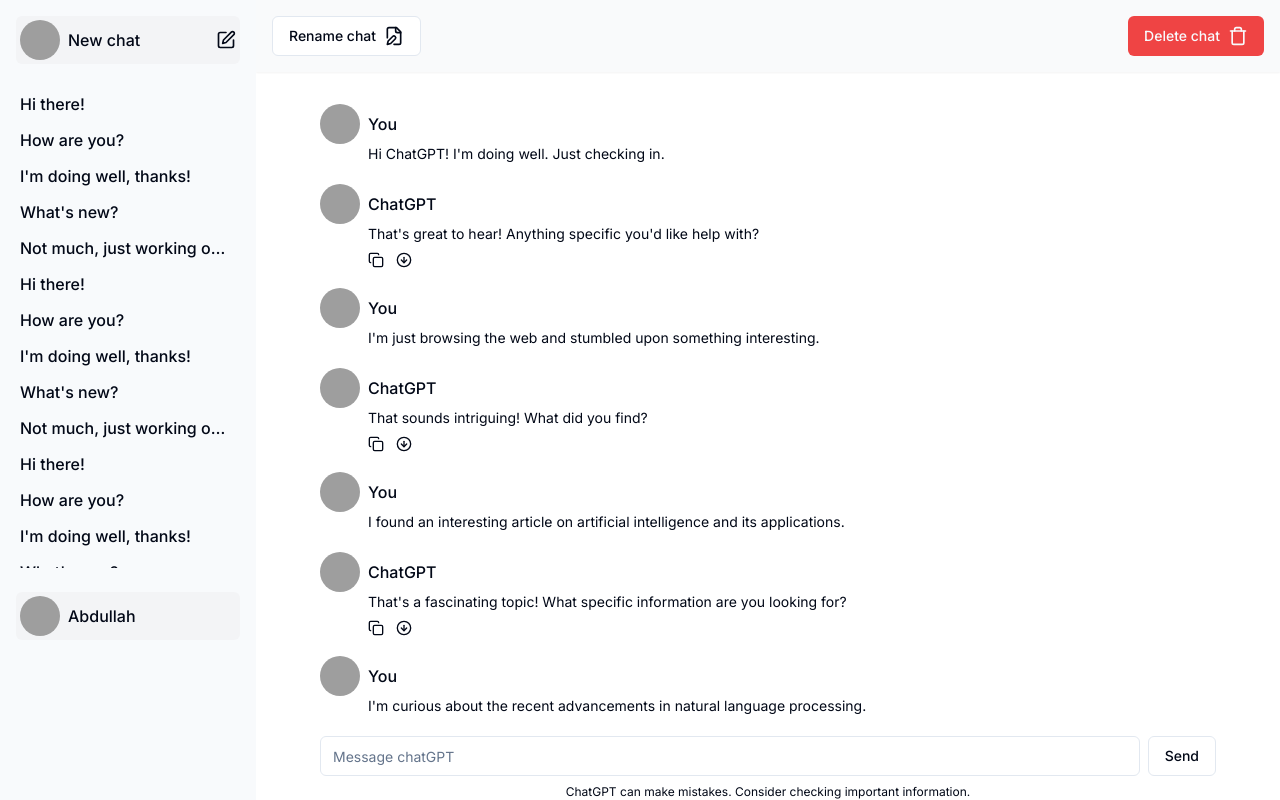
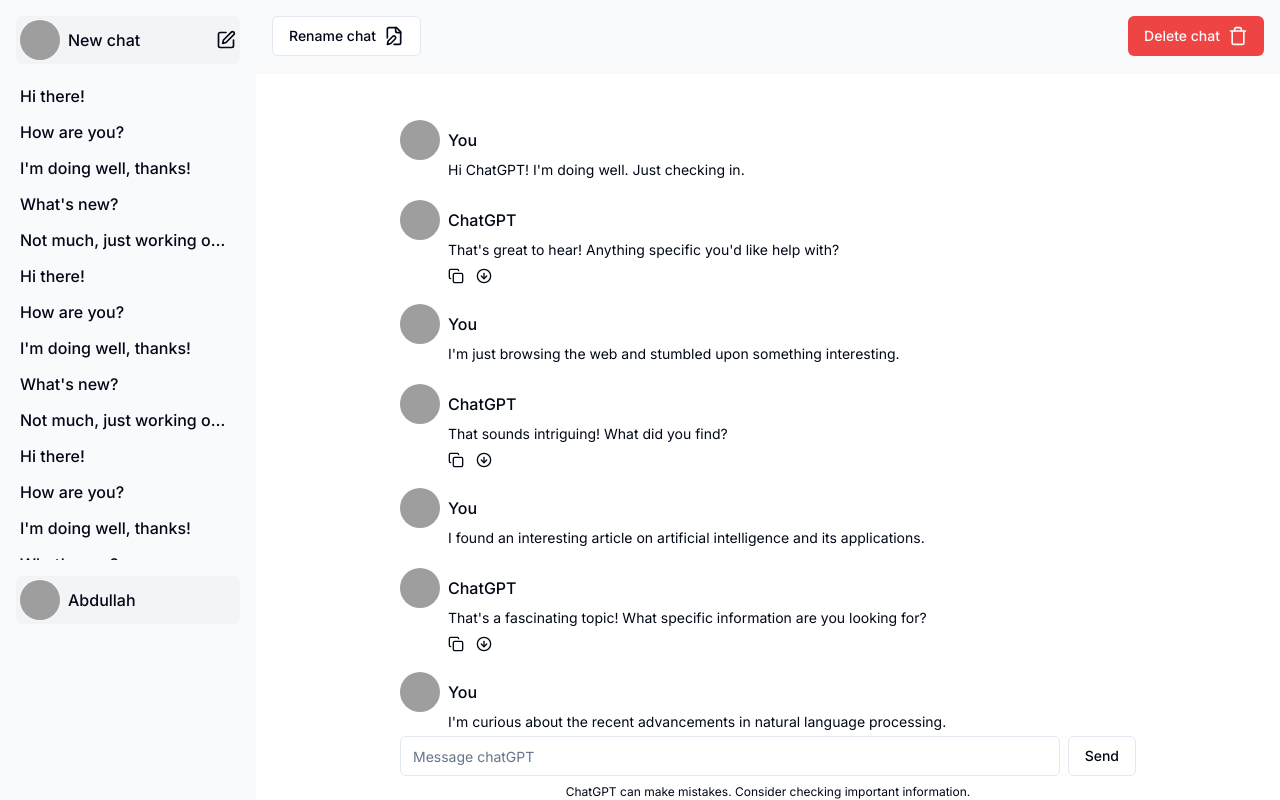
Before and after one commit to abdtriedcoding/Jarvis, a Next.js app: page / in a window 1280 px wide. Built offline with nearby package versions, Linux system fonts and the light colour scheme; grey boxes are pictures that could not be loaded.

Commit message:
fix ui bugs

```diff
--- a/app/layout.tsx
+++ b/app/layout.tsx
@@ -20,14 +20,12 @@
   return (
     <html lang="en">
       <body className={`${inter.className} flex h-full`}>
-        <aside className="w-1/5 p-4 bg-slate-50">
+        <aside className="w-64 p-4 hidden md:block bg-slate-50">
           <Sidebar />
         </aside>
-        <main className="w-4/5 overflow-y-auto scrollbar-thin scrollbar-thumb-slate-500">
+        <main className="flex-1 overflow-y-auto scrollbar-thin scrollbar-thumb-slate-300">
           <Navbar />
-          <main className="max-w-4xl mx-auto">
-          {children}
-          </main>
+          <main className="max-w-3xl mx-auto p-4">{children}</main>
         </main>
       </body>
     </html>
--- a/components/sidebar.tsx
+++ b/components/sidebar.tsx
@@ -6,8 +6,9 @@
 
 const Sidebar = () => {
   return (
-    <div className="space-y-6">
-      {/* New chat button */}
+    <>
+      <div className="flex flex-col h-full space-y-4">
+        {/* New chat */}
         <Link href={"/"}>
           <div className="flex justify-between items-center text-center bg-gray-100 hover:bg-gray-200 p-1 rounded-md">
             <div className="flex space-x-2 items-center text-center">
@@ -23,13 +24,16 @@
             <PenSquareIcon className="w-5 h-5" />
           </div>
         </Link>
+
         {/* Chat history */}
         <div className="max-h-[480px] pr-2 overflow-y-auto scrollbar-thin scrollbar-thumb-gray-200">
           <ChatHistoryBox />
         </div>
+
         {/* Profile dropdown */}
         <ProfileDropdown />
       </div>
+    </>
   );
 };
 
```
Lines whose indentation alone changed are shown as unchanged.
